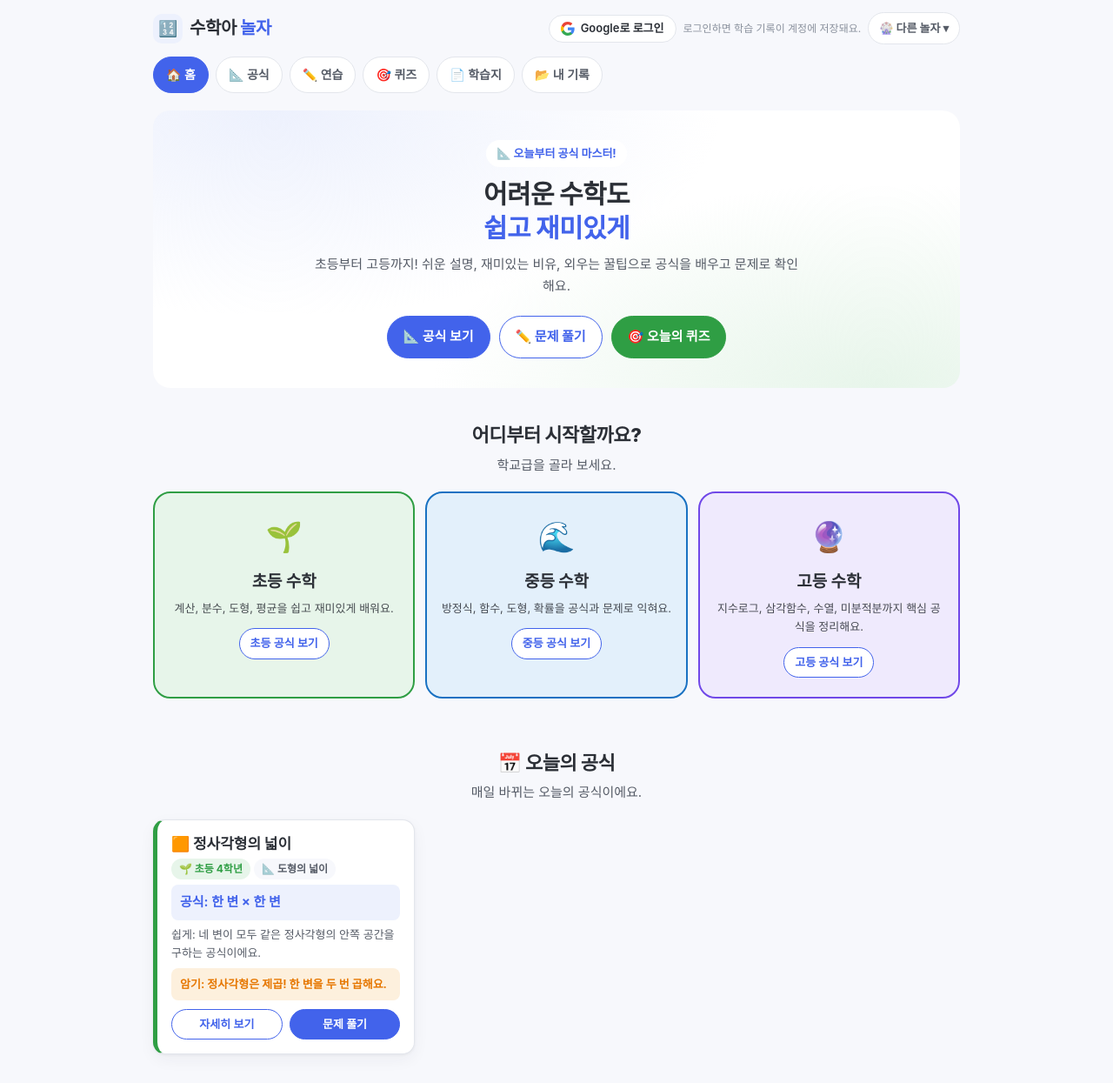
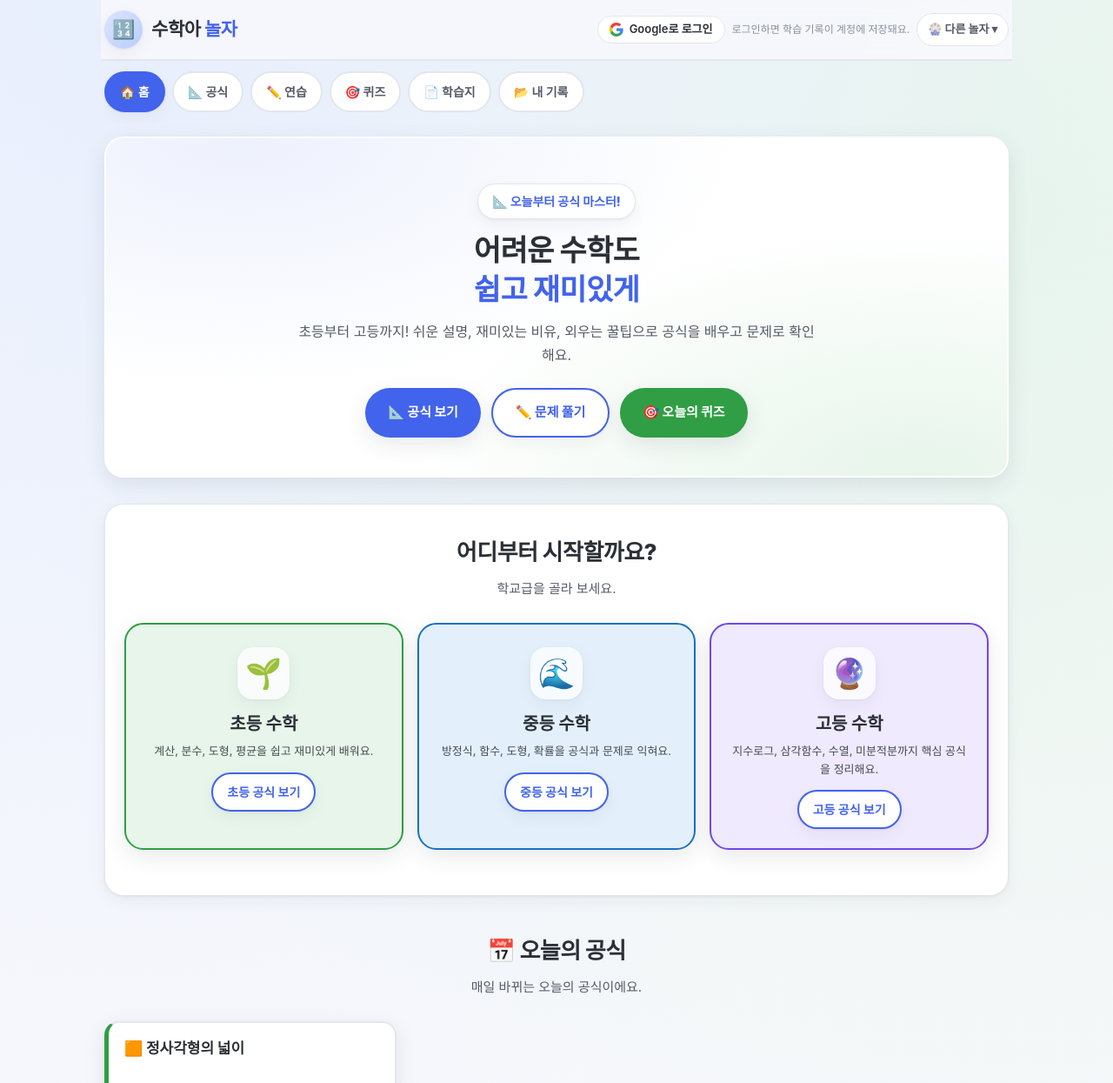
Before and after one commit to kuris/math, a plain HTML site: page index.html in a window 1280 px wide. Shown: the top 1245 px of the page at 87% size. Drawn offline with nearby package versions, Linux system fonts and the light colour scheme; no server answers.

Commit message:
수학 디자인 밀도 개선 + 학습지 탭·개수 변경 시 재생성 수정
Co-authored-by: CommandCodeBot <noreply@commandcode.ai>

```diff
--- a/css/style.css
+++ b/css/style.css
@@ -23,9 +23,10 @@
   --lv-mi-soft: #e3f0fb;
   --lv-hi:      #7048e8;
   --lv-hi-soft: #efeafd;
-  --radius:     14px;
-  --radius-lg:  20px;
-  --shadow:     0 1px 3px rgba(43, 47, 54, .06), 0 6px 18px rgba(43, 47, 54, .05);
+  --radius:     16px;
+  --radius-lg:  22px;
+  --shadow:     0 8px 24px rgba(43, 47, 54, .10);
+  --shadow-sm:  0 1px 3px rgba(43, 47, 54, .06), 0 6px 18px rgba(43, 47, 54, .05);
 
   /* 공통 로그인 모듈(cg-auth.css)이 참조하는 토큰 */
   --cg-fg: var(--ink);
@@ -46,6 +47,11 @@ html { -webkit-text-size-adjust: 100%; }
 body {
   margin: 0;
   background: var(--bg);
+  background-image:
+    radial-gradient(circle at 10% 0%, #e8effd 0%, transparent 42%),
+    radial-gradient(circle at 92% 8%, #e7f5ea 0%, transparent 40%),
+    radial-gradient(circle at 50% 100%, #efeafd 0%, transparent 46%);
+  min-height: 100vh;
   color: var(--ink);
   font-family: 'Pretendard', -apple-system, BlinkMacSystemFont, 'Apple SD Gothic Neo',
                'Noto Sans KR', system-ui, sans-serif;
@@ -53,22 +59,29 @@ body {
   line-height: 1.65;
 }
 
-.wrap { max-width: 960px; margin: 0 auto; padding: 0 16px; }
+.wrap { max-width: 1080px; margin: 0 auto; padding: 0 20px; }
 
 /* ---------- 헤더 ---------- */
 .site-head {
+  position: sticky;
+  top: 0;
+  z-index: 100;
   display: flex;
   align-items: center;
   justify-content: space-between;
   gap: 12px;
   flex-wrap: wrap;
-  padding: 14px 0 10px;
+  padding: 12px 4px;
+  margin: 0 -4px;
+  background: rgba(247, 248, 252, .92);
+  backdrop-filter: blur(8px);
+  border-bottom: 2px solid var(--line);
 }
 .brand-logo {
   display: inline-flex;
   align-items: center;
-  gap: 8px;
-  font-size: 20px;
+  gap: 10px;
+  font-size: 21px;
   font-weight: 800;
   color: var(--ink);
   text-decoration: none;
@@ -76,11 +89,12 @@ body {
   flex-shrink: 0;
 }
 .brand-logo .logo-char {
-  width: 34px; height: 34px;
+  width: 44px; height: 44px;
   display: inline-flex; align-items: center; justify-content: center;
-  border-radius: 10px;
-  background: var(--key-soft);
-  font-size: 18px;
+  border-radius: 50%;
+  background: linear-gradient(135deg, #dbe4fd, #b9cdfb);
+  box-shadow: var(--shadow-sm);
+  font-size: 21px;
 }
 .brand-logo .dot { color: var(--key); }
 .header-right { display: inline-flex; align-items: center; gap: 8px; flex-wrap: wrap; }
@@ -125,31 +139,34 @@ body {
 .nav-scroll {
   display: flex; gap: 8px;
   overflow-x: auto;
-  padding: 4px 0 12px;
+  padding: 12px 0 14px;
   scrollbar-width: none;
 }
 .nav-scroll::-webkit-scrollbar { display: none; }
 .nav-chip {
   flex: 0 0 auto;
-  padding: 8px 14px;
+  padding: 10px 16px;
   border-radius: 999px;
-  border: 1px solid var(--line);
+  border: 2px solid var(--line);
   background: #fff;
   color: var(--ink-soft);
   font-size: 14px;
-  font-weight: 600;
+  font-weight: 700;
   text-decoration: none;
   white-space: nowrap;
+  transition: transform .15s ease, background .15s ease;
 }
-.nav-chip:hover { background: var(--key-soft); }
-.nav-chip.active { background: var(--key); border-color: var(--key); color: #fff; }
+.nav-chip:hover { background: var(--key-soft); border-color: var(--key); }
+.nav-chip.active { background: var(--key); border-color: var(--key); color: #fff; box-shadow: var(--shadow-sm); }
 
 /* ---------- HERO ---------- */
 .hero {
-  margin: 8px 0 22px;
-  padding: 34px 22px;
+  margin: 14px 0 30px;
+  padding: 52px 28px 44px;
   text-align: center;
   border-radius: var(--radius-lg);
+  border: 2px solid #fff;
+  box-shadow: var(--shadow);
   background:
     radial-gradient(120% 160% at 15% 0%, var(--key-soft) 0%, transparent 46%),
     radial-gradient(120% 160% at 90% 100%, var(--accent-soft) 0%, transparent 46%),
@@ -157,45 +174,71 @@ body {
 }
 .hero-badge {
   display: inline-block;
-  padding: 5px 12px;
+  padding: 8px 16px;
   border-radius: 999px;
   background: #fff;
+  border: 1px solid var(--line);
   color: var(--key);
-  font-size: 13px; font-weight: 700;
-  margin-bottom: 12px;
+  font-size: 14px; font-weight: 800;
+  margin-bottom: 14px;
+  box-shadow: var(--shadow-sm);
 }
 .hero h1 {
-  margin: 0 0 10px;
-  font-size: 30px;
+  margin: 0 0 12px;
+  font-size: 34px;
   font-weight: 800;
   letter-spacing: -.02em;
-  line-height: 1.3;
+  line-height: 1.32;
 }
 .hero h1 .dot { color: var(--key); }
-.hero p { margin: 0 auto 22px; max-width: 560px; color: var(--ink-soft); font-size: 15px; }
-.hero-actions { display: flex; flex-wrap: wrap; gap: 10px; justify-content: center; }
+.hero p { margin: 0 auto 24px; max-width: 600px; color: var(--ink-soft); font-size: 16px; line-height: 1.7; }
+.hero-actions { display: flex; flex-wrap: wrap; gap: 12px; justify-content: center; }
 
 /* ---------- 섹션 ---------- */
-.section { padding: 8px 0 26px; }
-.sec-head { text-align: center; margin: 6px 0 18px; }
-.sec-head h2 { margin: 0 0 4px; font-size: 22px; font-weight: 800; letter-spacing: -.02em; }
+.section { padding: 30px 0 34px; }
+.section:nth-of-type(even) {
+  background: #fff;
+  border: 1px solid var(--line);
+  border-radius: var(--radius-lg);
+  box-shadow: var(--shadow-sm);
+  padding: 30px 22px 34px;
+  margin-bottom: 8px;
+}
+.sec-head { text-align: center; margin: 4px 0 26px; }
+.sec-head .eyebrow {
+  display: inline-block;
+  color: var(--accent);
+  font-weight: 800;
+  letter-spacing: .08em;
+  font-size: 12px;
+  margin-bottom: 6px;
+}
+.sec-head h2 { margin: 0 0 8px; font-size: 26px; font-weight: 800; letter-spacing: -.02em; }
 .sec-head p { margin: 0; color: var(--ink-soft); font-size: 15px; }
 
 /* ---------- 학교급 진입 카드 ---------- */
-.level-grid { display: grid; grid-template-columns: repeat(3, 1fr); gap: 12px; margin: 16px 0; }
+.level-grid { display: grid; grid-template-columns: repeat(3, 1fr); gap: 16px; margin: 18px 0; }
 .level-card {
-  padding: 22px 16px;
+  padding: 26px 18px 22px;
   border-radius: var(--radius-lg);
   text-align: center;
   text-decoration: none;
   color: var(--ink);
   border: 2px solid transparent;
-  transition: transform .12s ease;
+  box-shadow: var(--shadow);
+  transition: transform .18s ease, box-shadow .18s ease;
 }
-.level-card:hover { transform: translateY(-2px); }
-.level-card .emoji { font-size: 34px; }
-.level-card h3 { margin: 8px 0 4px; font-size: 19px; font-weight: 800; }
-.level-card p { margin: 0 0 12px; font-size: 13px; opacity: .85; }
+.level-card:hover { transform: translateY(-4px); }
+.level-card .emoji {
+  font-size: 34px;
+  width: 60px; height: 60px;
+  display: inline-flex; align-items: center; justify-content: center;
+  border-radius: 18px;
+  background: rgba(255,255,255,.75);
+  box-shadow: var(--shadow-sm);
+}
+.level-card h3 { margin: 12px 0 4px; font-size: 20px; font-weight: 800; }
+.level-card p { margin: 0 0 14px; font-size: 13px; opacity: .85; line-height: 1.6; }
 .level-card--el { background: var(--lv-el-soft); border-color: var(--lv-el); }
 .level-card--mi { background: var(--lv-mi-soft); border-color: var(--lv-mi); }
 .level-card--hi { background: var(--lv-hi-soft); border-color: var(--lv-hi); }
@@ -251,22 +294,24 @@ h2.sec-title { margin: 26px 0 10px; font-size: 18px; font-weight: 800; }
 
 /* ---------- 버튼 ---------- */
 .btn {
-  display: inline-flex; align-items: center; justify-content: center; gap: 6px;
-  padding: 11px 18px;
-  border: 1px solid var(--line);
+  display: inline-flex; align-items: center; justify-content: center; gap: 8px;
+  padding: 14px 26px;
+  border: none;
   border-radius: 999px;
   background: #fff;
   color: var(--ink);
-  font: inherit; font-size: 15px; font-weight: 700;
+  font: inherit; font-size: 15px; font-weight: 800;
   text-decoration: none; cursor: pointer;
+  box-shadow: var(--shadow);
+  transition: transform .15s ease, filter .15s ease;
 }
-.btn:hover { background: var(--key-soft); }
-.btn-primary { background: var(--key); border-color: var(--key); color: #fff; }
+.btn:hover { transform: translateY(-2px); }
+.btn-primary { background: var(--key); color: #fff; }
 .btn-primary:hover { filter: brightness(1.06); background: var(--key); }
-.btn-accent { background: var(--accent); border-color: var(--accent); color: #fff; }
+.btn-accent { background: var(--accent); color: #fff; }
 .btn-accent:hover { filter: brightness(1.06); background: var(--accent); }
-.btn-outline { background: #fff; border-color: var(--key); color: var(--key); }
-.btn-sm { padding: 6px 12px; font-size: 13px; font-weight: 600; }
+.btn-outline { background: #fff; border: 2px solid var(--key); color: var(--key); box-shadow: var(--shadow-sm); }
+.btn-sm { padding: 9px 16px; font-size: 14px; font-weight: 700; }
 
 /* ---------- 상태/빈 화면 ---------- */
 .empty, .loading {
@@ -277,22 +322,28 @@ h2.sec-title { margin: 26px 0 10px; font-size: 18px; font-weight: 800; }
 /* ---------- 공식 카드 ---------- */
 .formula-grid {
   display: grid;
-  grid-template-columns: repeat(auto-fill, minmax(260px, 1fr));
-  gap: 12px;
+  grid-template-columns: repeat(auto-fill, minmax(280px, 1fr));
+  gap: 16px;
 }
 .formula-card {
-  display: flex; flex-direction: column; gap: 6px;
+  display: flex; flex-direction: column; gap: 8px;
   background: var(--card);
-  border: 1px solid var(--line);
+  border: 2px solid var(--line);
   border-left: 5px solid var(--key);
   border-radius: var(--radius);
   box-shadow: var(--shadow);
-  padding: 16px;
+  padding: 18px;
+  transition: transform .18s ease, border-color .18s ease, box-shadow .18s ease;
 }
+.formula-card:hover { transform: translateY(-4px); box-shadow: 0 12px 28px rgba(43,47,54,.14); }
 .formula-card.lv-el { border-left-color: var(--lv-el); }
 .formula-card.lv-mi { border-left-color: var(--lv-mi); }
 .formula-card.lv-hi { border-left-color: var(--lv-hi); }
-.formula-card h3 { margin: 0; font-size: 17px; font-weight: 800; line-height: 1.3; }
+.formula-card h3 {
+  margin: 0; font-size: 17px; font-weight: 800; line-height: 1.4;
+  display: -webkit-box; -webkit-line-clamp: 2; -webkit-box-orient: vertical; overflow: hidden;
+  min-height: 2.8em;
+}
 .formula-card h3 a { color: var(--ink); text-decoration: none; }
 .formula-card h3 a:hover { color: var(--key); }
 .formula-card .fc-tags { display: flex; flex-wrap: wrap; gap: 4px; font-size: 12px; }
@@ -305,7 +356,7 @@ h2.sec-title { margin: 26px 0 10px; font-size: 18px; font-weight: 800; }
   font-size: 13px; font-weight: 700; color: var(--warm);
   background: var(--warm-soft); border-radius: 8px; padding: 8px 10px;
 }
-.formula-card .fc-foot { display: flex; gap: 8px; margin-top: 4px; }
+.formula-card .fc-foot { display: flex; gap: 8px; margin-top: auto; padding-top: 6px; }
 .formula-card .fc-foot .btn { flex: 1; }
 .badge-lv { display: inline-block; padding: 2px 9px; border-radius: 999px; font-size: 12px; font-weight: 700; }
 .badge-lv.lv-el { background: var(--lv-el-soft); color: var(--lv-el); }
@@ -350,25 +401,37 @@ h2.sec-title { margin: 26px 0 10px; font-size: 18px; font-weight: 800; }
   display: flex; flex-wrap: wrap; align-items: center; gap: 10px;
   margin-bottom: 14px;
 }
-.filter-chips { display: flex; flex-wrap: wrap; gap: 6px; }
+.filter-chips { display: flex; flex-wrap: wrap; gap: 8px; }
 .filter-chip {
-  padding: 6px 13px; border-radius: 999px;
-  border: 1px solid var(--line); background: #fff;
-  color: var(--ink-soft); font: inherit; font-size: 13px; font-weight: 700;
+  padding: 9px 16px; border-radius: 999px;
+  border: 2px solid var(--line); background: #fff;
+  color: var(--ink-soft); font: inherit; font-size: 14px; font-weight: 800;
   cursor: pointer;
+  transition: all .15s ease;
 }
-.filter-chip:hover { background: var(--key-soft); }
-.filter-chip.active { background: var(--key); border-color: var(--key); color: #fff; }
+.filter-chip:hover { border-color: var(--key); }
+.filter-chip.active { background: var(--key); border-color: var(--key); color: #fff; box-shadow: var(--shadow-sm); }
 .filter-chip.lv-el.active { background: var(--lv-el); border-color: var(--lv-el); }
 .filter-chip.lv-mi.active { background: var(--lv-mi); border-color: var(--lv-mi); }
 .filter-chip.lv-hi.active { background: var(--lv-hi); border-color: var(--lv-hi); }
 .toolbar select, .toolbar input[type="text"] {
-  padding: 9px 12px;
-  border: 1px solid var(--line); border-radius: 10px;
+  padding: 10px 14px;
+  border: 2px solid var(--line); border-radius: 999px;
   background: #fff; color: var(--ink);
-  font: inherit; font-size: 14px;
+  font: inherit; font-size: 14px; font-weight: 600;
 }
-.toolbar input[type="text"] { min-width: 190px; }
+.toolbar select:focus, .toolbar input[type="text"]:focus { outline: none; border-color: var(--key); }
+.toolbar input[type="text"] { min-width: 220px; flex: 1; }
+#formula-count {
+  display: inline-block;
+  background: #fff;
+  border: 1px solid var(--line);
+  border-radius: 999px;
+  padding: 6px 14px;
+  font-size: 13px; font-weight: 800; color: var(--ink-soft);
+  box-shadow: var(--shadow-sm);
+  margin-bottom: 14px;
+}
 
 /* ---------- 문제 풀이 ---------- */
 .quiz-progress { display: flex; gap: 6px; margin-bottom: 14px; flex-wrap: wrap; }
@@ -441,15 +504,18 @@ h2.sec-title { margin: 26px 0 10px; font-size: 18px; font-weight: 800; }
 
 /* ---------- 푸터 ---------- */
 .site-foot {
-  margin-top: 34px;
-  padding: 22px 0 34px;
-  border-top: 1px solid var(--line);
-  color: var(--muted);
+  margin-top: 40px;
+  padding: 36px 24px 40px;
+  border-radius: var(--radius-lg) var(--radius-lg) 0 0;
+  background: #2b2f36;
+  border-top: none;
+  color: #b9bfca;
   font-size: 13px;
 }
-.foot-links { display: flex; flex-wrap: wrap; gap: 10px 16px; margin-bottom: 12px; }
-.foot-links a { color: var(--ink-soft); text-decoration: none; }
+.foot-links { display: flex; flex-wrap: wrap; gap: 10px 16px; margin-bottom: 14px; }
+.foot-links a { color: #e6e9f0; text-decoration: none; font-weight: 600; }
 .foot-links a:hover { text-decoration: underline; }
+.site-foot p { margin: 0; }
 
 /* ---------- 유틸 ---------- */
 .grid-2 { display: grid; grid-template-columns: 1fr 1fr; gap: 14px; }
--- a/js/worksheet.js
+++ b/js/worksheet.js
@@ -44,8 +44,10 @@
         document.querySelectorAll('#ws-level .filter-chip').forEach(function (c) {
           c.classList.toggle('active', c === chip);
         });
+        make();
       });
     });
+    document.getElementById('ws-count').addEventListener('change', make);
     document.getElementById('ws-make').addEventListener('click', make);
     document.getElementById('ws-print').addEventListener('click', function () { window.print(); });
     make();
```
